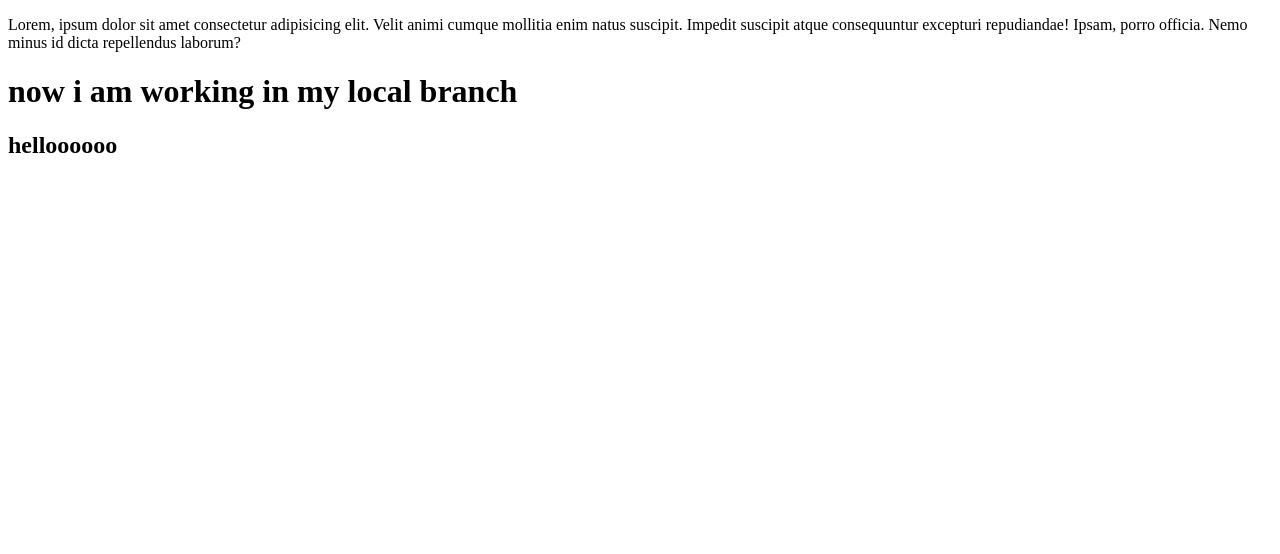
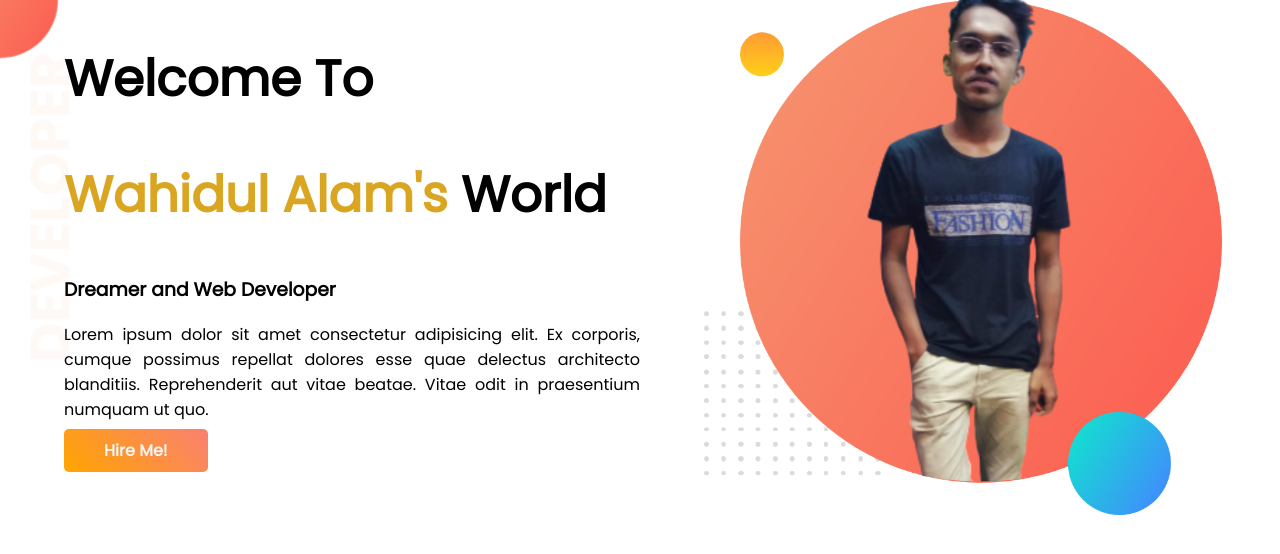
Before and after one commit to Wahidul505/developer-portfolio, a plain HTML site: page index.html in a window 1280 px wide. Drawn offline with Linux system fonts and the light colour scheme.

Commit message:
top banner created

```diff
--- a/index.html
+++ b/index.html
@@ -1,16 +1,37 @@
 <!DOCTYPE html>
 <html lang="en">
+
 <head>
   <meta charset="UTF-8">
   <meta http-equiv="X-UA-Compatible" content="IE=edge">
   <meta name="viewport" content="width=device-width, initial-scale=1.0">
   <title>Welcome to my portfolio</title>
+  <link rel="preconnect" href="https://fonts.googleapis.com">
+  <link rel="preconnect" href="https://fonts.gstatic.com" crossorigin>
+  <link href="https://fonts.googleapis.com/css2?family=Poppins&display=swap" rel="stylesheet">
+  <link rel="stylesheet" href="style.css">
 
 </head>
+
 <body>
-  <p>Lorem, ipsum dolor sit amet consectetur adipisicing elit. Velit animi cumque mollitia enim natus suscipit. Impedit suscipit atque consequuntur excepturi repudiandae! Ipsam, porro officia. Nemo minus id dicta repellendus laborum?</p>
-  <h1> now i am working in my local branch</h1>
-  <h2> helloooooo</h2>
+  <section class="top-section">
+    <div class="half-width">
+      <h1>Welcome To</h1>
+      <h1> <span class="special">Wahidul Alam's</span> World </h1>
+      <h3>Dreamer and Web Developer</h3>
+      <p>Lorem ipsum dolor sit amet consectetur adipisicing elit. Ex corporis, cumque possimus repellat dolores esse
+        quae delectus architecto blanditiis. Reprehenderit aut vitae beatae. Vitae odit in praesentium numquam ut quo.
+      </p>
+      <a class="hire-me-button" target="_blank" href="https://github.com/Wahidul505">Hire Me!</a>
+    </div>
+    <div class="half-width">
+      <img src="image-files/my-bg1.png" alt="">
+    </div>
+  </section>
+
+
+
 
 </body>
+
 </html>
--- /dev/null
+++ b/style.css
@@ -0,0 +1,36 @@
+body{
+  font-family: 'Poppins', sans-serif;
+  margin: 0;
+}
+h1{
+  font-size: 50px;
+}
+.special{
+  color: goldenrod;
+}
+section{
+  display: flex;
+}
+.half-width{
+  width: 50%;
+  padding-left: 5%;
+}
+
+.half-width img{
+  width: 90%;
+}
+.half-width p{
+  text-align: justify;
+}
+.hire-me-button{
+  text-decoration: none;
+  background-image: linear-gradient(45deg, orange, salmon);
+  padding: 10px 40px;
+  color: whitesmoke;
+  border-radius: 5px;
+  font-weight: 700;
+}
+.top-section{
+  background-image: url(image-files/top-banner.png);
+  background-repeat: no-repeat;
+}
```
Also changed, not shown: image-files/my-bg1.png (added), image-files/my-bg2.png (added), image-files/top-banner.png (added).
